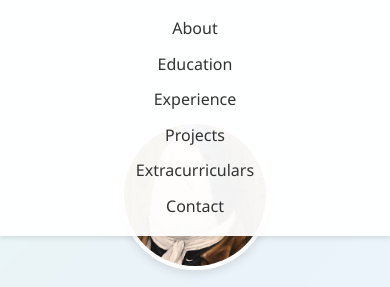
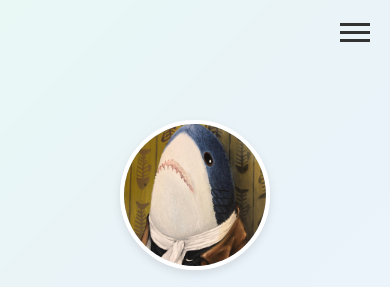
Before and after one commit to PedersenL/pedersenl.github.com, a plain HTML site: page index.html in a window 390 px wide. Shown: the top 287 px of the page. Drawn offline with Linux system fonts and the light colour scheme.

Commit message:
app stuff

```diff
--- a/script.js
+++ b/script.js
@@ -63,3 +63,35 @@ document.addEventListener('DOMContentLoaded', function() {
         document.body.style.backgroundPosition = `${gradientPosition}% ${gradientPosition}%`;
     });
 });
+
+// Mobile navigation functionality
+document.addEventListener('DOMContentLoaded', function() {
+    // Create hamburger button
+    const hamburger = document.createElement('button');
+    hamburger.classList.add('hamburger');
+
+    // Create three spans for the hamburger icon
+    for (let i = 0; i < 3; i++) {
+        const span = document.createElement('span');
+        hamburger.appendChild(span);
+    }
+
+    // Add hamburger button to header
+    const header = document.querySelector('header');
+    header.appendChild(hamburger);
+
+    // Toggle navigation menu when hamburger is clicked
+    hamburger.addEventListener('click', function() {
+        const navMenu = document.querySelector('nav ul');
+        navMenu.classList.toggle('open');
+        document.body.classList.toggle('no-scroll');
+    });
+
+    // Close menu when a nav link is clicked
+    document.querySelectorAll('nav ul li a').forEach(item => {
+        item.addEventListener('click', () => {
+            document.querySelector('nav ul').classList.remove('open');
+            document.body.classList.remove('no-scroll');
+        });
+    });
+});
--- a/styles.css
+++ b/styles.css
@@ -13,6 +13,11 @@ body {
     background-size: 400% 400%;
     min-height: 100vh;
     background-attachment: fixed;
+}
+
+/* Add to your CSS file */
+body.no-scroll {
+    overflow: hidden;
 }
 
 /* Container */
@@ -118,7 +123,7 @@ nav ul li a:hover {
     transition: color 0.3s ease;
 }
 
-.contact-info a:hover {
+contact-info a:hover {
     color: #007bff;
 }
 
@@ -315,6 +320,32 @@ footer {
     border-radius: 20px 20px 0 0;
 }
 
+/* Mobile Navigation */
+.hamburger {
+    display: none;
+    flex-direction: column;
+    justify-content: space-around;
+    width: 30px;
+    height: 24px;
+    background: transparent;
+    border: none;
+    cursor: pointer;
+    padding: 0;
+    z-index: 10;
+    position: absolute;
+    top: 20px;
+    right: 20px;
+}
+
+.hamburger span {
+    width: 30px;
+    height: 3px;
+    background: #333;
+    transition: all 0.3s linear;
+    position: relative;
+    transform-origin: 1px;
+}
+
 /* Responsive Design */
 @media (max-width: 768px) {
     .profile-section {
@@ -348,6 +379,35 @@ footer {
         height: 200px;
         margin-bottom: 15px;
     }
+
+    .hamburger {
+        display: flex;
+    }
+
+    nav ul {
+        position: fixed;
+        background-color: rgba(255, 255, 255, 0.98);
+        flex-direction: column;
+        align-items: center;
+        justify-content: center;
+        gap: 20px;
+        top: 0;
+        right: 0;
+        height: 100vh;
+        width: 100%;
+        transform: translateX(100%);
+        transition: transform 0.3s ease-in-out;
+        padding: 60px 0;
+        z-index: 9;
+    }
+
+    nav ul.open {
+        transform: translateX(0);
+    }
+
+    nav ul li {
+        margin: 10px 0;
+    }
 }
 
 /* Animations */
```
